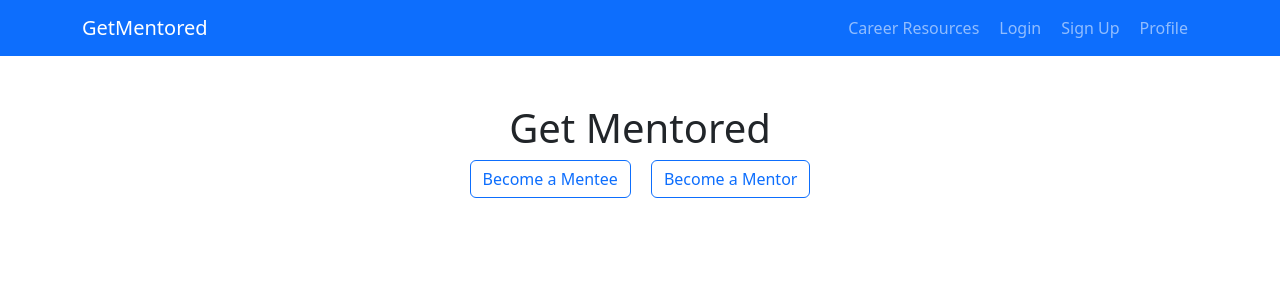
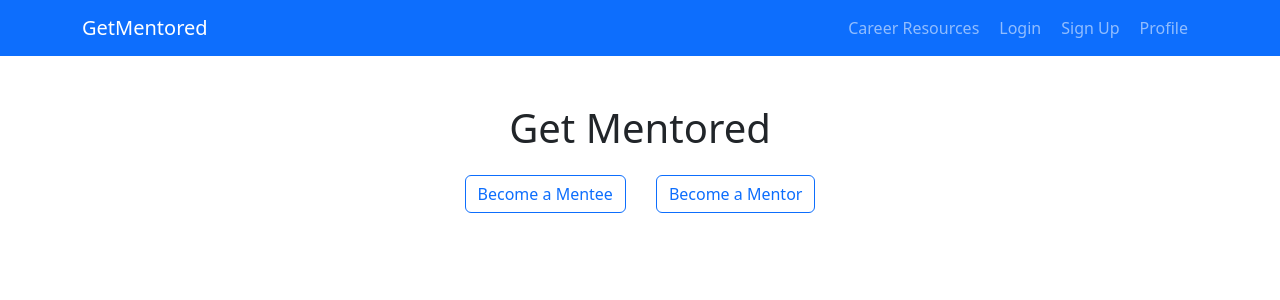
Before and after one commit to Lazurite259/get-mentored, a Vue app: page / in a window 1280 px wide. Shown: the top 300 px of the page. Built offline with nearby package versions, Linux system fonts and the light colour scheme.

Commit message:
fix content

```diff
--- a/package.json
+++ b/package.json
@@ -8,6 +8,7 @@
     "lint": "vue-cli-service lint"
   },
   "dependencies": {
+    "@popperjs/core": "^2.11.6",
     "axios": "^1.1.3",
     "bootstrap": "^5.2.2",
     "core-js": "^3.8.3",
--- a/src/App.vue
+++ b/src/App.vue
@@ -12,7 +12,7 @@
             <router-link class="nav-link pr-3" to="/login">Login</router-link>
           </li>
           <li class="nav-item">
-            <router-link class="nav-link" to="/register">Sign Up</router-link>
+            <router-link class="nav-link pr-3" to="/mentor-register">Sign Up</router-link>
           </li>
           <li class="nav-item">
             <router-link class="nav-link" to="/profile">Profile</router-link>
--- a/src/components/Home.vue
+++ b/src/components/Home.vue
@@ -38,6 +38,6 @@ a {
 }
 
 .btn {
-  margin: 0 10px;
+  margin: 15px;
 }
 </style>
```
Also changed, not shown: 1 other file (tests, documents, lock files or other folders).
